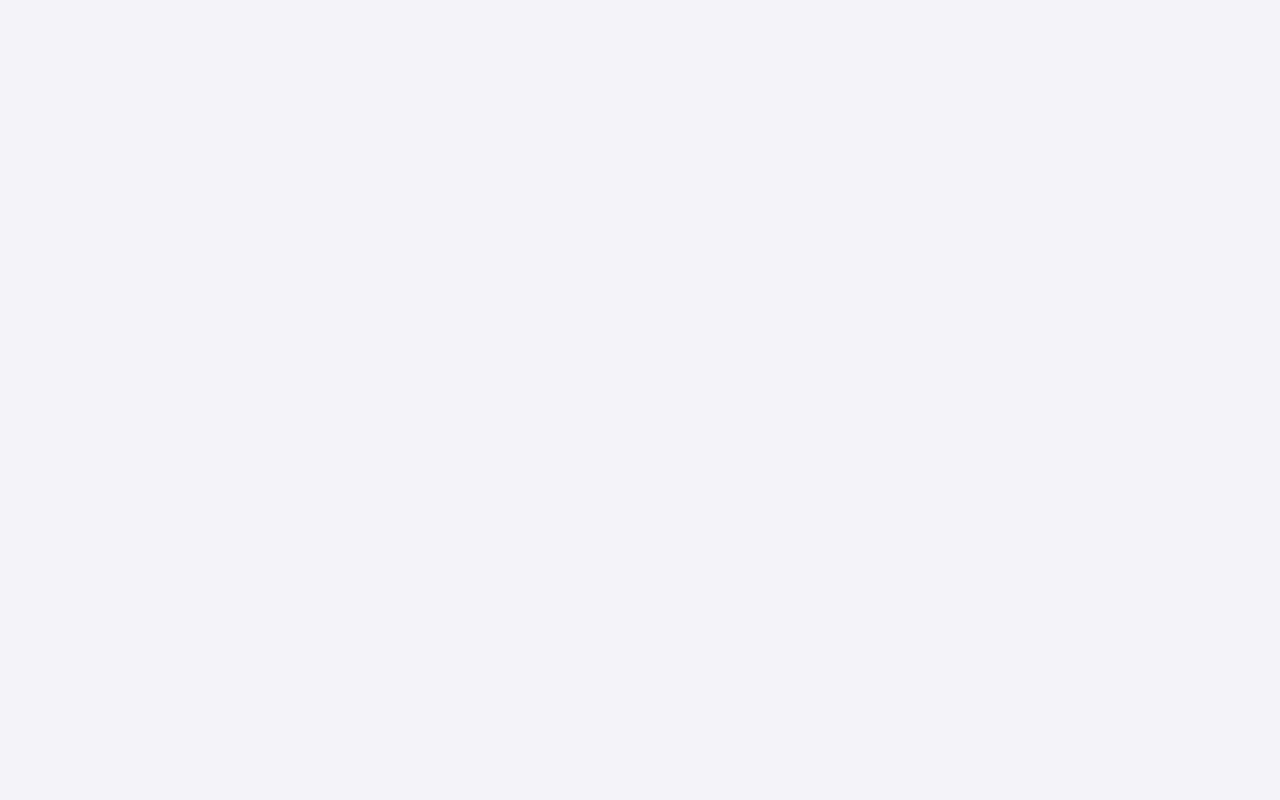
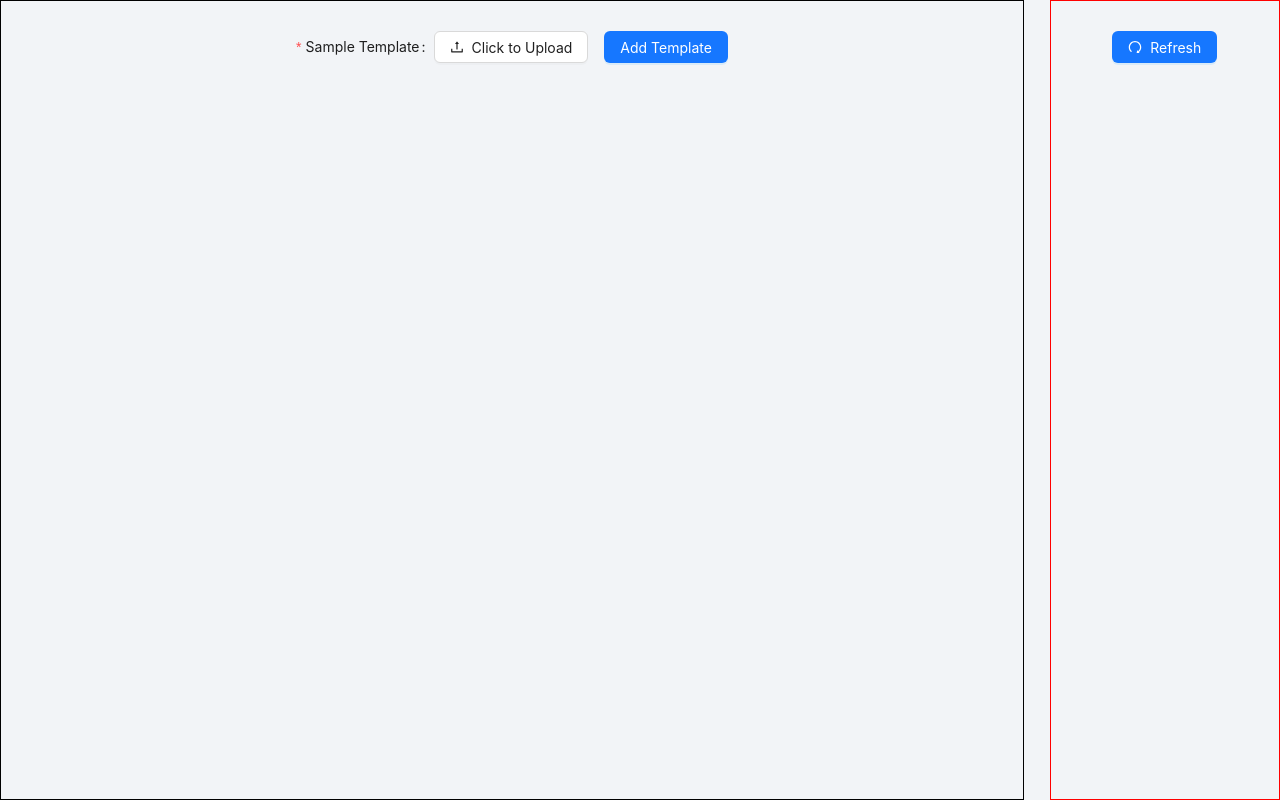
Before and after one commit to mangesh0712/Certidigital, a React (Create React App) app: page /sampleTemplate in a window 1280 px wide. Before the commit this address had no page. Built offline with nearby package versions, Linux system fonts and the light colour scheme; the HTML template or start-up script is replaced by a standard one.

Commit message:
Sample template created
file upload section done

```diff
--- a/package.json
+++ b/package.json
@@ -6,6 +6,7 @@
     "@testing-library/jest-dom": "^5.16.5",
     "@testing-library/react": "^13.4.0",
     "@testing-library/user-event": "^13.5.0",
+    "antd": "^5.3.2",
     "react": "^18.2.0",
     "react-dom": "^18.2.0",
     "react-redux": "^8.0.5",
--- a/src/App.js
+++ b/src/App.js
@@ -2,6 +2,7 @@ import './App.css';
 import { Route, Routes } from 'react-router-dom';
 import Signup from './Pages/Signup';
 import Login from './Pages/Login';
+import SampleTemplate from './Pages/SampleTemplate';
 
 function App() {
   return (
@@ -9,6 +10,7 @@ function App() {
       <Routes>
         <Route path="/signup" element={<Signup />} />
         <Route path="/login" element={<Login />} />
+        <Route path="/sampleTemplate" element={<SampleTemplate />} />
       </Routes>
     </div>
   );
--- /dev/null
+++ b/src/Pages/SampleTemplate/index.jsx
@@ -0,0 +1,81 @@
+import { Button, Form, Upload } from "antd";
+import { UploadOutlined, RedoOutlined } from "@ant-design/icons";
+import React, { useState } from "react";
+import "../../Styles/sampleTemplate.css";
+
+const SampleTemplate = () => {
+    const [fileList,setFileList]=useState([])
+  return (
+    <div className="sampleTemplateContainer">
+      <div className="sampleTemplateMainSection">
+        <div className="templateUploadSection">
+          <Form
+            onFinish={(values) => {
+              console.log({ values });
+              console.log(fileList);
+            }}
+            layout="inline"
+          >
+            <Form.Item
+              label="Sample Template"
+              name={"sampleTemplate"}
+              valuePropName="fileList"
+              getValueFromEvent={(event) => {
+                return event?.fileList;
+              }}
+              rules={[
+                {
+                  required: true,
+                  message: "Please upload the sample template",
+                },
+                {
+                  validator(_, fileList) {
+                    return new Promise((resolve, reject) => {
+                      if (fileList && fileList[0]?.size > 1000000) {
+                        reject("File size exceeded");
+                      } else {
+                        resolve("Success");
+                      }
+                    });
+                  },
+                },
+              ]}
+            >
+              <Upload
+                maxCount={1}
+                beforeUpload={(file) => {
+                  return new Promise((resolve, reject) => {
+                    if (file.size > 1000000) {
+                      reject("File size exceeded");
+                    } else {
+                      resolve("Success");
+                    }
+                  });
+                }}
+                customRequest={(info) => {
+                  setFileList([info.file]);
+                }}
+                showUploadList={false}
+                accept=".png,.jpeg,.jpg,.pdf"
+              >
+                <Button icon={<UploadOutlined />}>Click to Upload</Button>
+              </Upload>
+            </Form.Item>
+            <Button type="primary" htmlType="submit">
+              Add Template
+            </Button>
+          </Form>
+          {fileList[0]?.name}
+        </div>
+        <div>
+          <img src={fileList[0]?.name} alt="" />
+        </div>
+      </div>
+      <div className="sampleTemplateRightSection">
+        <Button type="primary" icon={<RedoOutlined />}>Refresh</Button>
+      </div>
+    </div>
+  );
+};
+
+export default SampleTemplate;
--- /dev/null
+++ b/src/Styles/sampleTemplate.css
@@ -0,0 +1,28 @@
+.sampleTemplateContainer {
+  display: flex;
+  gap: 2%;
+  height: 100vh;
+}
+
+.sampleTemplateMainSection {
+  width: 80%;
+  /* background-color: silver; */
+  border: 1px solid black;
+  display: flex;
+  flex-direction: column;
+  /* justify-content: center; */
+  align-items: center;
+}
+
+.templateUploadSection {
+  margin-top: 30px;
+  height: auto;
+  /* border: 1px solid gray; */
+}
+
+.sampleTemplateRightSection {
+  padding-top: 30px;
+  width: 18%;
+  /* background-color: wheat; */
+  border: 1px solid red;
+}
```
Also changed, not shown: 1 other file (tests, documents, lock files or other folders).
